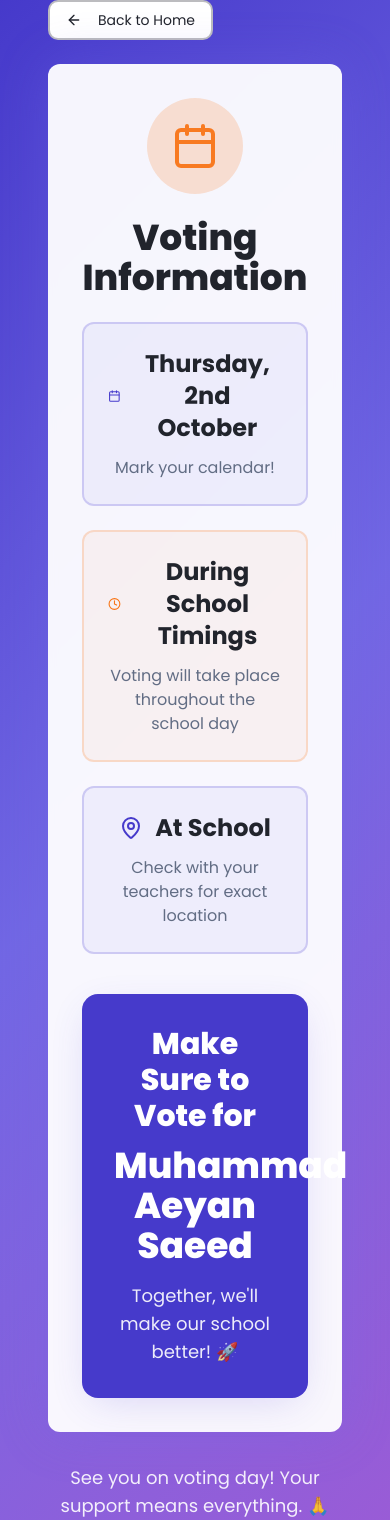
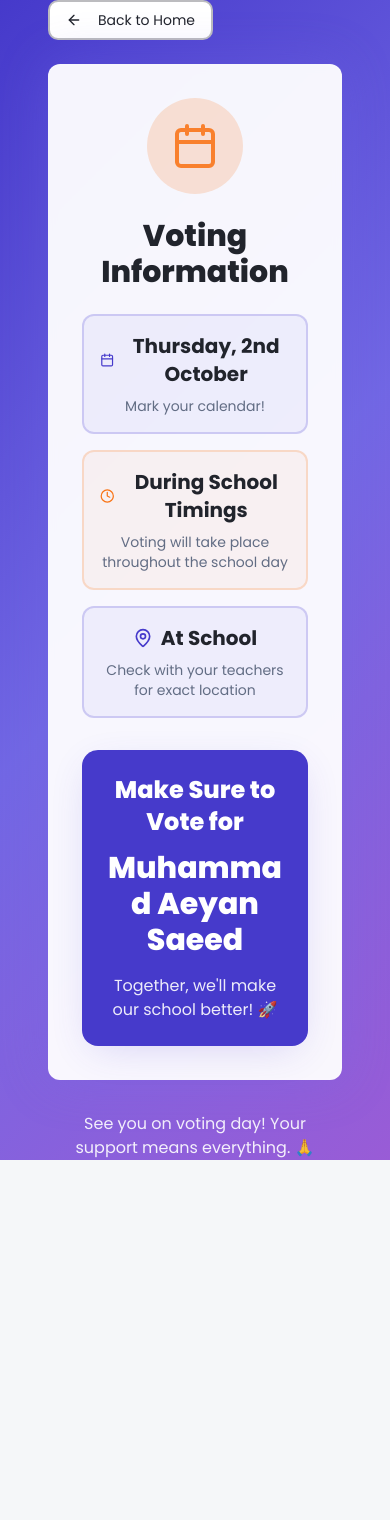
Before and after one commit to Gravatar123A/aeyan-ceo-win, a React (Vite) app: page /voting in a window 390 px wide. After the commit the page ends 1160 px from the top, so only its background shows below. Built offline with nearby package versions, Linux system fonts and the light colour scheme; the HTML template or start-up script is replaced by a standard one.

Commit message:
Fix: Make website responsive

```diff
--- a/src/components/CallToAction.tsx
+++ b/src/components/CallToAction.tsx
@@ -24,10 +24,10 @@ const CallToAction = () => {
               </div>
 
               {/* Heading */}
-              <h2 className="text-4xl sm:text-5xl font-extrabold text-card-foreground mb-4">
+              <h2 className="text-3xl sm:text-4xl md:text-5xl font-extrabold text-card-foreground mb-4">
                 Your Vote Matters
               </h2>
-              <p className="text-xl text-muted-foreground mb-8 max-w-2xl mx-auto">
+              <p className="text-base sm:text-lg md:text-xl text-muted-foreground mb-8 max-w-2xl mx-auto">
                 Together, we can transform our school experience and build a better future for all students.
               </p>
 
@@ -53,7 +53,7 @@ const CallToAction = () => {
               {/* CTA Button */}
               <Button
                 size="lg"
-                className="bg-accent hover:bg-accent/90 text-accent-foreground shadow-elegant hover:shadow-glow transition-smooth hover:scale-110 text-xl px-12 py-8 font-bold"
+                className="bg-accent hover:bg-accent/90 text-accent-foreground shadow-elegant hover:shadow-glow transition-smooth hover:scale-110 text-base sm:text-lg md:text-xl px-6 sm:px-10 md:px-12 py-4 sm:py-6 md:py-8 font-bold w-full sm:w-auto"
                 onClick={() => navigate('/voting')}
               >
                 Vote for Muhammad Aeyan Saeed
--- a/src/components/Hero.tsx
+++ b/src/components/Hero.tsx
@@ -18,31 +18,31 @@ const Hero = () => {
           </div>
 
           {/* Main heading */}
-          <h1 className="text-5xl sm:text-6xl lg:text-7xl font-extrabold text-primary-foreground mb-6 leading-tight">
+          <h1 className="text-3xl sm:text-5xl md:text-6xl lg:text-7xl font-extrabold text-primary-foreground mb-6 leading-tight px-4">
             Muhammad Aeyan Saeed
           </h1>
 
           {/* Tagline */}
-          <p className="text-xl sm:text-2xl lg:text-3xl text-primary-foreground/90 font-semibold mb-4 max-w-3xl mx-auto">
+          <p className="text-lg sm:text-xl md:text-2xl lg:text-3xl text-primary-foreground/90 font-semibold mb-4 max-w-3xl mx-auto px-4">
             Making School Life Better, Making things easier for you.
           </p>
 
-          <p className="text-lg sm:text-xl text-primary-foreground/80 mb-12 max-w-2xl mx-auto">
+          <p className="text-base sm:text-lg md:text-xl text-primary-foreground/80 mb-12 max-w-2xl mx-auto px-4">
             Transforming how we study, collaborate, and succeed together
           </p>
 
           {/* CTA Buttons */}
-          <div className="flex flex-col sm:flex-row gap-4 justify-center items-center mb-16">
+          <div className="flex flex-col sm:flex-row gap-3 sm:gap-4 justify-center items-stretch sm:items-center mb-16 w-full px-4 max-w-md sm:max-w-none mx-auto">
             <Button
               size="lg"
-              className="bg-accent hover:bg-accent/90 text-white shadow-elegant hover:shadow-glow transition-smooth hover:scale-105 text-lg px-8 py-6 font-bold"
+              className="bg-accent hover:bg-accent/90 text-white shadow-elegant hover:shadow-glow transition-smooth hover:scale-105 text-base sm:text-lg px-6 sm:px-8 py-4 sm:py-6 font-bold w-full sm:w-auto"
               onClick={() => document.getElementById('vision')?.scrollIntoView({ behavior: 'smooth' })}
             >
               See My Vision
             </Button>
             <Button
               size="lg"
-              className="bg-card text-card-foreground border-2 border-card-foreground/20 hover:bg-card-foreground hover:text-card transition-smooth hover:scale-105 text-lg px-8 py-6 font-semibold"
+              className="bg-card text-card-foreground border-2 border-card-foreground/20 hover:bg-card-foreground hover:text-card transition-smooth hover:scale-105 text-base sm:text-lg px-6 sm:px-8 py-4 sm:py-6 font-semibold w-full sm:w-auto"
               onClick={() => document.getElementById('cta')?.scrollIntoView({ behavior: 'smooth' })}
             >
               Vote Now
@@ -50,24 +50,24 @@ const Hero = () => {
           </div>
 
           {/* Proof of Dedication */}
-          <div className="max-w-2xl mx-auto bg-card/95 backdrop-blur-sm rounded-2xl p-8 shadow-elegant">
-            <div className="flex items-center justify-center gap-3 mb-4">
-              <Play className="w-6 h-6 text-primary" />
-              <h3 className="text-2xl font-bold text-card-foreground">Proof of Dedication</h3>
+          <div className="max-w-2xl mx-auto bg-card/95 backdrop-blur-sm rounded-2xl p-6 sm:p-8 shadow-elegant">
+            <div className="flex items-center justify-center gap-2 sm:gap-3 mb-4">
+              <Play className="w-5 h-5 sm:w-6 sm:h-6 text-primary" />
+              <h3 className="text-xl sm:text-2xl font-bold text-card-foreground">Proof of Dedication</h3>
             </div>
-            <p className="text-muted-foreground mb-6">
+            <p className="text-sm sm:text-base text-muted-foreground mb-6">
               I ran <span className="font-bold text-primary">23 kilometers</span> to show you how committed I am to making a difference. This is not just a campaign—it's a promise.
             </p>
             <Button
               variant="default"
-              className="bg-primary hover:bg-primary/90 text-primary-foreground shadow-card transition-smooth hover:scale-105"
+              className="bg-primary hover:bg-primary/90 text-primary-foreground shadow-card transition-smooth hover:scale-105 w-full sm:w-auto text-sm sm:text-base"
               asChild
             >
               <a
                 href="https://www.youtube.com/shorts/NIVE2tTimK4"
                 target="_blank"
                 rel="noopener noreferrer"
-                className="inline-flex items-center gap-2"
+                className="inline-flex items-center gap-2 justify-center"
               >
                 Watch My 23km Run
                 <ExternalLink className="w-4 h-4" />
--- a/src/components/Resources.tsx
+++ b/src/components/Resources.tsx
@@ -8,15 +8,15 @@ const Resources = () => {
       <div className="container mx-auto">
         <div className="max-w-4xl mx-auto">
           {/* Section Header */}
-          <div className="text-center mb-12 animate-fade-in-up">
+          <div className="text-center mb-12 animate-fade-in-up px-4">
             <div className="inline-flex items-center gap-2 px-4 py-2 rounded-full bg-primary/10 mb-4">
-              <FileText className="w-5 h-5 text-primary" />
-              <span className="text-sm font-semibold text-primary">Free Study Resources</span>
+              <FileText className="w-4 h-4 sm:w-5 sm:h-5 text-primary" />
+              <span className="text-xs sm:text-sm font-semibold text-primary">Free Study Resources</span>
             </div>
-            <h2 className="text-4xl sm:text-5xl font-extrabold text-foreground mb-4">
+            <h2 className="text-3xl sm:text-4xl md:text-5xl font-extrabold text-foreground mb-4">
               Online Notes & Study Materials
             </h2>
-            <p className="text-lg text-muted-foreground">
+            <p className="text-base sm:text-lg text-muted-foreground">
               Access comprehensive study notes that I actively update and upload to help you succeed.
             </p>
           </div>
@@ -28,11 +28,11 @@ const Resources = () => {
                 <FolderOpen className="w-10 h-10 text-primary" />
               </div>
 
-              <h3 className="text-2xl sm:text-3xl font-bold text-card-foreground mb-4">
+              <h3 className="text-xl sm:text-2xl md:text-3xl font-bold text-card-foreground mb-4">
                 Complete Study Drive
               </h3>
 
-              <p className="text-muted-foreground mb-8 max-w-2xl leading-relaxed">
+              <p className="text-sm sm:text-base text-muted-foreground mb-8 max-w-2xl leading-relaxed">
                 Get instant access to organized notes, study guides, and resources for all your subjects. I'm continuously adding new materials to ensure you have everything you need to excel.
               </p>
 
@@ -54,17 +54,17 @@ const Resources = () => {
 
               <Button
                 size="lg"
-                className="bg-primary hover:bg-primary/90 text-primary-foreground shadow-card hover:shadow-elegant transition-smooth hover:scale-105 text-lg px-8 py-6"
+                className="bg-primary hover:bg-primary/90 text-primary-foreground shadow-card hover:shadow-elegant transition-smooth hover:scale-105 text-base sm:text-lg px-6 sm:px-8 py-4 sm:py-6 w-full sm:w-auto"
                 asChild
               >
                 <a
                   href="https://drive.google.com/drive/u/2/folders/14nkJlpF1w7CKZNhhvV567uQN8nKQXjVG"
                   target="_blank"
                   rel="noopener noreferrer"
-                  className="inline-flex items-center gap-2"
+                  className="inline-flex items-center gap-2 justify-center"
                 >
                   Access Study Materials
-                  <ExternalLink className="w-5 h-5" />
+                  <ExternalLink className="w-4 h-4 sm:w-5 sm:h-5" />
                 </a>
               </Button>
             </div>
--- a/src/components/Vision.tsx
+++ b/src/components/Vision.tsx
@@ -39,14 +39,14 @@ const Vision = () => {
     <section id="vision" className="py-20 px-4 sm:px-6 lg:px-8 bg-background">
       <div className="container mx-auto">
         {/* Section Header */}
-        <div className="text-center mb-16 animate-fade-in-up">
-          <h2 className="text-4xl sm:text-5xl font-extrabold text-foreground mb-4">
+        <div className="text-center mb-12 sm:mb-16 animate-fade-in-up px-4">
+          <h2 className="text-3xl sm:text-4xl md:text-5xl font-extrabold text-foreground mb-4">
             What I'll Do as CEO
           </h2>
-          <p className="text-3xl sm:text-4xl font-bold text-primary mb-6">
+          <p className="text-2xl sm:text-3xl md:text-4xl font-bold text-primary mb-6">
             The project I am working on:
           </p>
-          <p className="text-lg sm:text-xl text-muted-foreground max-w-3xl mx-auto">
+          <p className="text-base sm:text-lg md:text-xl text-muted-foreground max-w-3xl mx-auto">
             I'm building a <span className="font-semibold text-primary">Student Dashboard and Communication Platform</span> that will revolutionize how we study, collaborate, and excel together.
           </p>
         </div>
@@ -75,11 +75,11 @@ const Vision = () => {
         </div>
 
         {/* Vision Statement */}
-        <div className="bg-primary/5 rounded-3xl p-8 sm:p-12 text-center shadow-card animate-fade-in-up">
-          <h3 className="text-2xl sm:text-3xl font-bold text-foreground mb-4">
+        <div className="bg-primary/5 rounded-3xl p-6 sm:p-8 md:p-12 text-center shadow-card animate-fade-in-up mx-4">
+          <h3 className="text-xl sm:text-2xl md:text-3xl font-bold text-foreground mb-4">
             Making Studies Collaborative, Fun, and Efficient
           </h3>
-          <p className="text-lg text-muted-foreground max-w-3xl mx-auto leading-relaxed">
+          <p className="text-base sm:text-lg text-muted-foreground max-w-3xl mx-auto leading-relaxed">
             This platform isn't just an idea—I'm actively developing it. When I become CEO, I'll have the resources and support to launch it for all students, making our school life more connected, productive, and enjoyable.
           </p>
         </div>
--- a/src/pages/Voting.tsx
+++ b/src/pages/Voting.tsx
@@ -18,7 +18,7 @@ const Voting = () => {
         {/* Back Button */}
         <Button
           variant="outline"
-          className="mb-6 bg-card border-2 border-card-foreground/30 text-card-foreground hover:bg-card-foreground hover:text-card transition-smooth"
+          className="mb-6 bg-card border-2 border-card-foreground/30 text-card-foreground hover:bg-card-foreground hover:text-card transition-smooth text-sm sm:text-base"
           onClick={() => navigate('/')}
         >
           <ArrowLeft className="w-4 h-4 mr-2" />
@@ -34,52 +34,52 @@ const Voting = () => {
             </div>
 
             {/* Heading */}
-            <h1 className="text-4xl sm:text-5xl font-extrabold text-card-foreground mb-6">
+            <h1 className="text-3xl sm:text-4xl md:text-5xl font-extrabold text-card-foreground mb-6">
               Voting Information
             </h1>
 
             {/* Voting Details */}
-            <div className="space-y-6 mb-10">
-              <div className="p-6 rounded-xl bg-primary/5 border-2 border-primary/20">
-                <div className="flex items-center justify-center gap-3 mb-3">
-                  <Calendar className="w-6 h-6 text-primary" />
-                  <h2 className="text-2xl font-bold text-card-foreground">
+            <div className="space-y-4 sm:space-y-6 mb-8 sm:mb-10">
+              <div className="p-4 sm:p-6 rounded-xl bg-primary/5 border-2 border-primary/20">
+                <div className="flex items-center justify-center gap-2 sm:gap-3 mb-2 sm:mb-3">
+                  <Calendar className="w-5 h-5 sm:w-6 sm:h-6 text-primary" />
+                  <h2 className="text-xl sm:text-2xl font-bold text-card-foreground">
                     Thursday, 2nd October
                   </h2>
                 </div>
-                <p className="text-muted-foreground">Mark your calendar!</p>
+                <p className="text-sm sm:text-base text-muted-foreground">Mark your calendar!</p>
               </div>
 
-              <div className="p-6 rounded-xl bg-accent/5 border-2 border-accent/20">
-                <div className="flex items-center justify-center gap-3 mb-3">
-                  <Clock className="w-6 h-6 text-accent" />
-                  <h2 className="text-2xl font-bold text-card-foreground">
+              <div className="p-4 sm:p-6 rounded-xl bg-accent/5 border-2 border-accent/20">
+                <div className="flex items-center justify-center gap-2 sm:gap-3 mb-2 sm:mb-3">
+                  <Clock className="w-5 h-5 sm:w-6 sm:h-6 text-accent" />
+                  <h2 className="text-xl sm:text-2xl font-bold text-card-foreground">
                     During School Timings
                   </h2>
                 </div>
-                <p className="text-muted-foreground">Voting will take place throughout the school day</p>
+                <p className="text-sm sm:text-base text-muted-foreground">Voting will take place throughout the school day</p>
               </div>
 
-              <div className="p-6 rounded-xl bg-primary/5 border-2 border-primary/20">
-                <div className="flex items-center justify-center gap-3 mb-3">
-                  <MapPin className="w-6 h-6 text-primary" />
-                  <h2 className="text-2xl font-bold text-card-foreground">
+              <div className="p-4 sm:p-6 rounded-xl bg-primary/5 border-2 border-primary/20">
+                <div className="flex items-center justify-center gap-2 sm:gap-3 mb-2 sm:mb-3">
+                  <MapPin className="w-5 h-5 sm:w-6 sm:h-6 text-primary" />
+                  <h2 className="text-xl sm:text-2xl font-bold text-card-foreground">
                     At School
                   </h2>
                 </div>
-                <p className="text-muted-foreground">Check with your teachers for exact location</p>
+                <p className="text-sm sm:text-base text-muted-foreground">Check with your teachers for exact location</p>
               </div>
             </div>
 
             {/* CTA */}
-            <div className="bg-primary rounded-2xl p-8 shadow-elegant">
-              <h3 className="text-3xl font-extrabold mb-3 text-primary-foreground">
+            <div className="bg-primary rounded-2xl p-6 sm:p-8 shadow-elegant">
+              <h3 className="text-2xl sm:text-3xl font-extrabold mb-3 text-primary-foreground">
                 Make Sure to Vote for
               </h3>
-              <p className="text-4xl sm:text-5xl font-black mb-4 text-primary-foreground">
+              <p className="text-3xl sm:text-4xl md:text-5xl font-black mb-4 text-primary-foreground break-words">
                 Muhammad Aeyan Saeed
               </p>
-              <p className="text-lg text-primary-foreground/90">
+              <p className="text-base sm:text-lg text-primary-foreground/90">
                 Together, we'll make our school better! 🚀
               </p>
             </div>
@@ -87,8 +87,8 @@ const Voting = () => {
         </Card>
 
         {/* Reminder */}
-        <div className="mt-8 text-center text-primary-foreground/90 animate-fade-in-up">
-          <p className="text-lg font-medium">
+        <div className="mt-8 text-center text-primary-foreground/90 animate-fade-in-up px-4">
+          <p className="text-base sm:text-lg font-medium">
             See you on voting day! Your support means everything. 🙏
           </p>
         </div>
```
